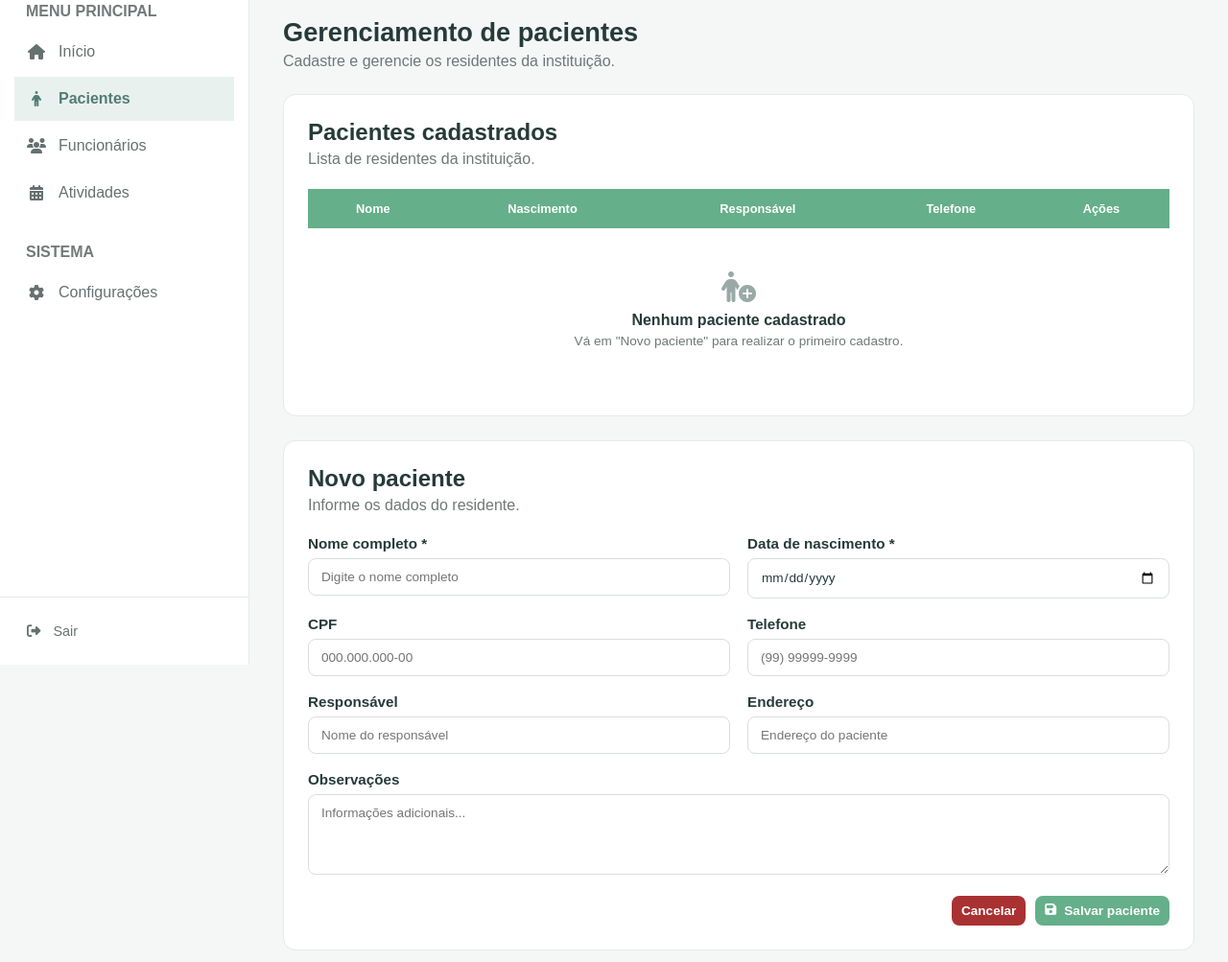
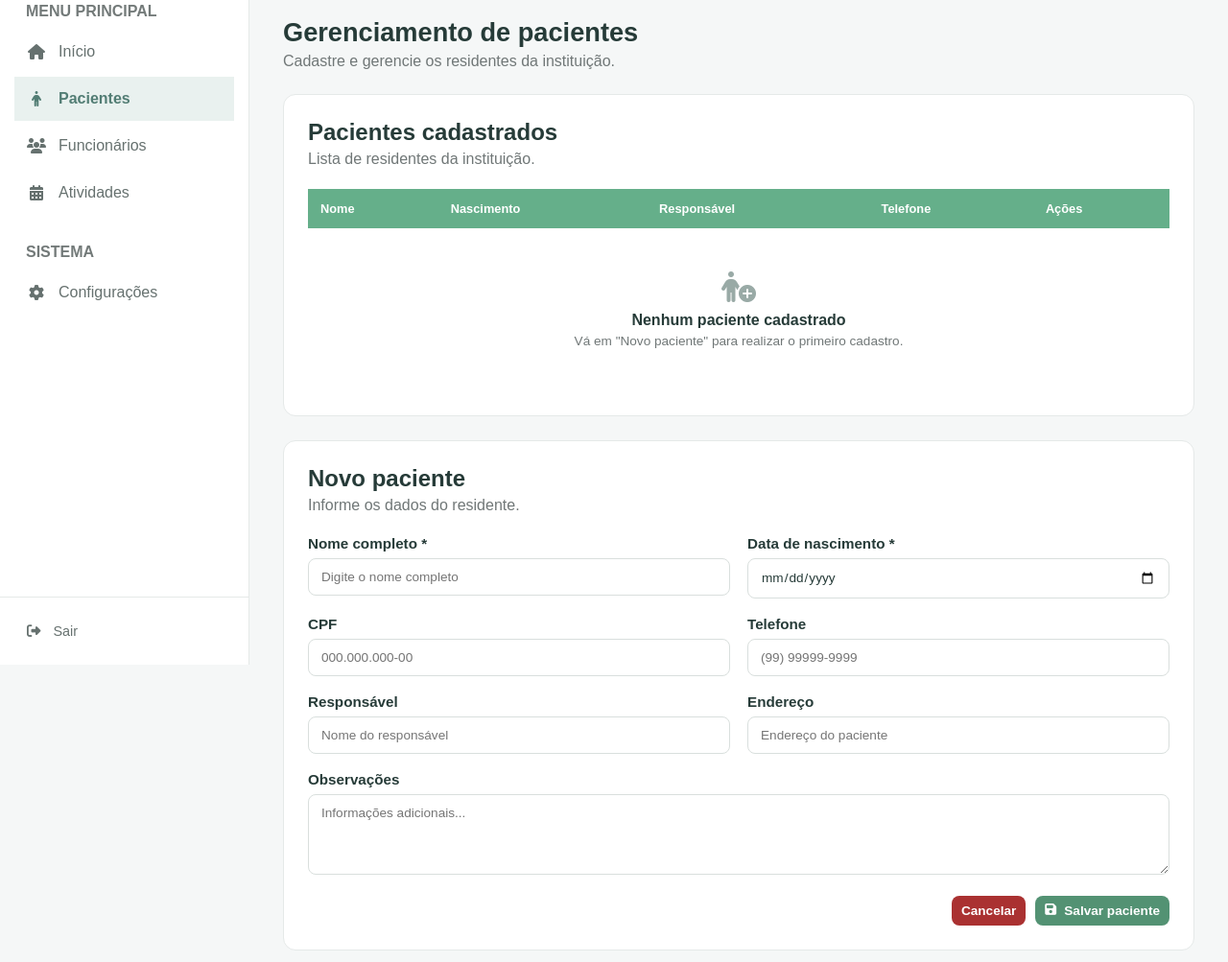
Before and after one commit to Eliana-061/sistema_bem_viver, a plain HTML site: page pacientes.html in a window 1280 px wide. Shown: the part 107-1110 px from the top of the page at 96% size. Drawn offline with Linux system fonts and the light colour scheme; a script that the page names is missing.

Commit message:
Add files via upload

```diff
--- a/css/pacientes.css
+++ b/css/pacientes.css
@@ -51,7 +51,7 @@ thead {
 }
 th {
   padding: 13px;
-  text-align: center;
+  text-align: left;
   color: white;
   font-size: 0.8rem;
   font-weight: 700;
@@ -161,7 +161,7 @@ textarea {
   padding: 8px 10px;
   border: none;
   border-radius: 8px;
-  background: #65af8a;
+  background: #539273;
   color: white;
   font-size: 0.85rem;
   font-weight: 700;
```
